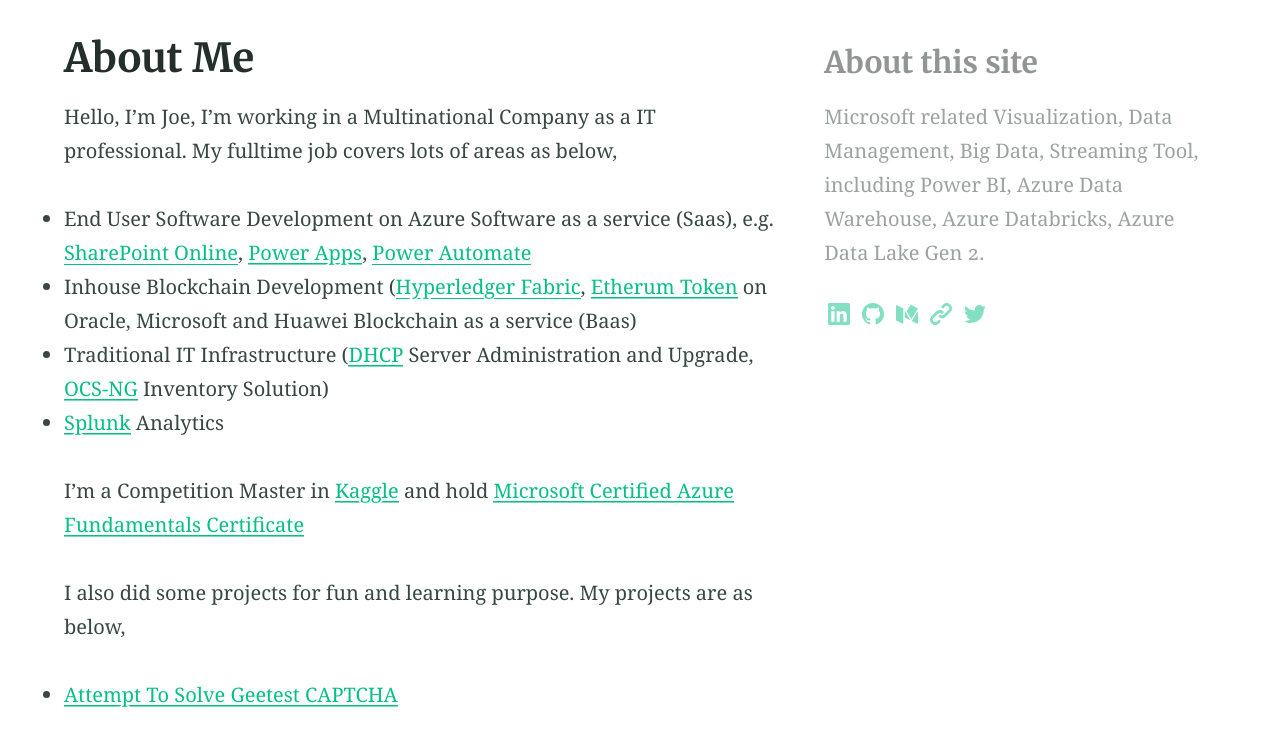
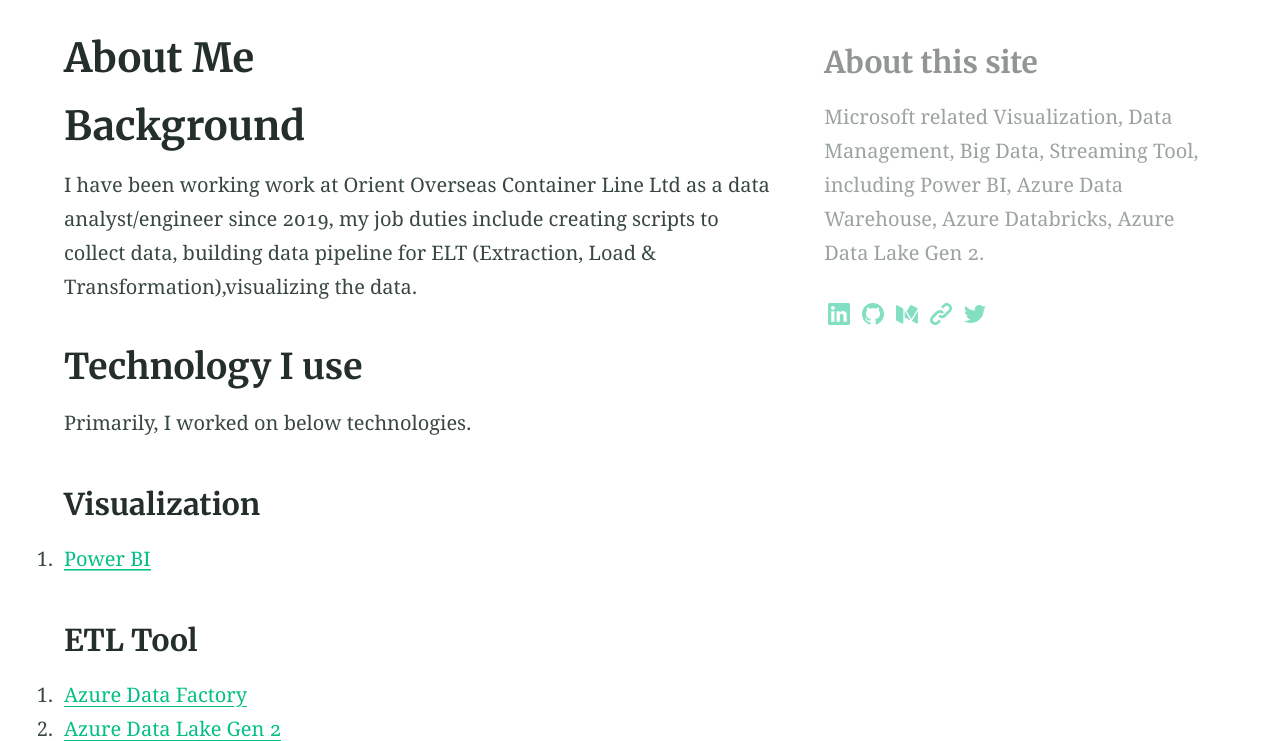
Before and after one commit to JoeHO888/JoeHo888.github.io, a Jekyll site: the page built from index.md, in a window 1280 px wide and 900 px high, scrolled down 253 px, cut to the strip 159-900 px from the top of the window. Built offline with Jekyll 4.4.1, drawn with Linux system fonts in a browser that asks for light colours; some of the changed text lies outside the part shown.

Commit message:
Update About Page

```diff
--- a/index.md
+++ b/index.md
@@ -9,18 +9,42 @@
 excerpt: "Joe Ho Blog On Data Analytics & Data Engineering"
 ---
 
-Hello,
-I'm Joe, I'm working in a Multinational Company as a IT professional. My fulltime job covers lots of areas as below,
+# Background
+I have been working work at Orient Overseas Container Line Ltd as a data analyst/engineer since 2019, my job duties include creating scripts to collect data, building data pipeline for ELT (Extraction, Load & Transformation),visualizing the data.
 
-* End User Software Development on Azure Software as a service (Saas), e.g. [SharePoint Online](https://docs.microsoft.com/en-us/sharepoint/introduction "SharePoint Online"), [Power Apps](https://powerapps.microsoft.com/en-us/ "Power Apps"), [Power Automate](https://flow.microsoft.com/en-us/ "Power Automate")
-* Inhouse Blockchain Development ([Hyperledger Fabric](https://github.com/hyperledger/fabric "Hyperledger Fabric"), [Etherum Token](https://blog.coinbase.com/a-beginners-guide-to-ethereum-tokens-fbd5611fe30b?gi=1b780569d506 "Etherum Token Introduction") on Oracle, Microsoft and Huawei Blockchain as a service (Baas)
-* Traditional IT Infrastructure ([DHCP](https://en.wikipedia.org/wiki/Dynamic_Host_Configuration_Protocol "Dynamic Host Configuration Protocol") Server Administration and Upgrade, [OCS-NG](https://ocsinventory-ng.org/ "OCS-NG") Inventory Solution)
-* [Splunk](https://www.splunk.com "Splunk") Analytics
+## Technology I use
+Primarily, I worked on below technologies.
 
+### Visualization
+1. [Power BI](https://docs.microsoft.com/en-us/power-bi/ "Power BI")
 
-I'm a Competition Master in [Kaggle](https://www.kaggle.com/joe1995 "Kaggle Profile") and hold [Microsoft Certified Azure Fundamentals Certificate](https://www.youracclaim.com/badges/cdd6d507-7416-43c1-b08e-8d3838f04035/linked_in_profile "Microsoft Certified Azure Fundamentals Certificate")
+### ETL Tool
+1. [Azure Data Factory](https://docs.microsoft.com/en-us/azure/data-factory/ "Azure Data Factory")
+2. [Azure Data Lake Gen 2](https://docs.microsoft.com/en-us/azure/storage/blobs/data-lake-storage-introduction "Azure Data Lake Gen 2")
+3. [Azure Data Warehouse](https://docs.microsoft.com/en-us/azure/synapse-analytics/ "Azure Data Warehouse")
+4. [Azure Databricks](https://docs.microsoft.com/en-us/azure/databricks/ "Azure Databricks")
+5. [Azure Event Hubs](https://docs.microsoft.com/en-us/azure/event-hubs/ "Azure Event Hubs")
 
+### Others
+1. [Azure Functions](https://docs.microsoft.com/en-us/azure/azure-functions/ "Azure Functions")
+2. [Azure Logic App](https://docs.microsoft.com/en-us/azure/logic-apps/ "Azure Logic App")
+3. [Azure Automation](https://docs.microsoft.com/en-us/azure/automation/ "Azure Automation")
+
+## Interest & Achievement
+
+### Data Science Learning & Competition
+I'm a Competition Master in [Kaggle](https://www.kaggle.com/joe1995 "Kaggle Profile")
+
+### Certification
+I hold below Microsoft Certiciates
+1. [Microsoft Certified: Azure Data Engineer Associate](https://www.credly.com/badges/ba95f712-dea8-4523-a405-37faf2ef1544 "Microsoft Certified: Azure Data Engineer Associate")
+2. [Microsoft Certified: Azure Administrator Associate](https://www.credly.com/badges/2c2968cb-e1d8-4919-af7c-779f2ce1d649 "Microsoft Certified: Azure Administrator Associate")
+3. [Microsoft Certified: Azure Fundamentals](https://www.youracclaim.com/badges/cdd6d507-7416-43c1-b08e-8d3838f04035 "Microsoft Certified: Azure Fundamentals")
+
+### Pet Project
 I also did some projects for fun and learning purpose. My projects are as below,
-* [Attempt To Solve Geetest CAPTCHA](https://joeho888.github.io/projects/Attempt-to-solve-Geetest-CAPTCHA/)
+1. [Attempt To Solve Geetest CAPTCHA](https://joeho.xyz/projects/Attempt-to-solve-Geetest-CAPTCHA/)
 
-In my leisure time, I learn cloud computing, devops, algorithms, system design, data science.
+## Entrepreneurship
+I export other areas sometimes
+1. [Japan Photo Everyday](https://www.instagram.com/japan_photo_everyday/), an account to share beautiful photos in Japan & recommend resort in Japan
```
